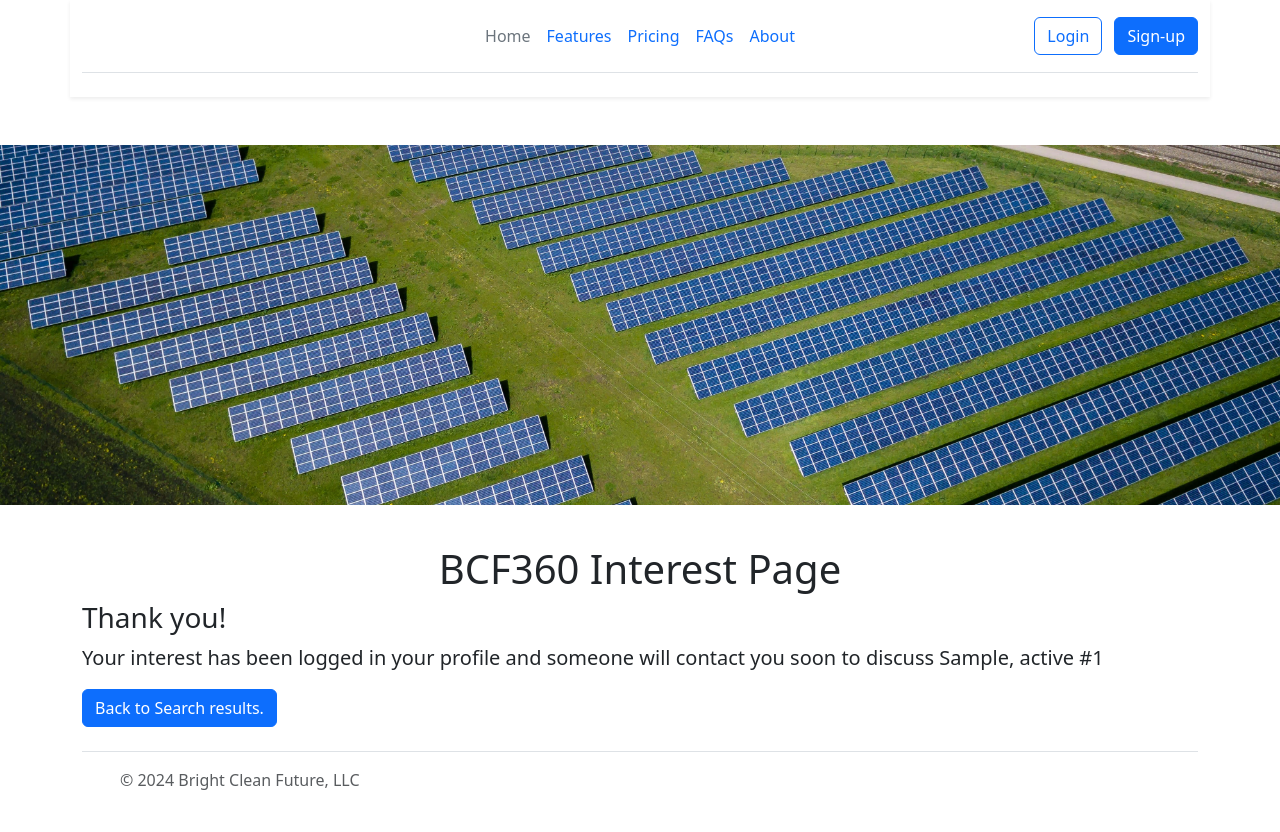
After one commit to egb-george-rice/Portal-BCF360-initial, a Flask app: template templates/interest.html in a window 1280 px wide. The commit adds this page. Run offline with Flask 3, Linux system fonts and the light colour scheme; the template is opened without the code that fills it: most values are stand-ins (such as "Sample title", 1, 10 or a date in 2020).

Commit message:
Write interest to db

```diff
--- a/main.py
+++ b/main.py
@@ -1,5 +1,5 @@
 from flask import Flask, render_template, jsonify
-from database import load_projects_from_db, load_project_from_db
+from database import load_projects_from_db, load_project_from_db, add_interest_to_db
 
 app = Flask(__name__)
 
@@ -9,16 +9,41 @@ def hello_bcf():
   projects = load_projects_from_db()
   return render_template("home.html", projects=projects)
 
+@app.route("/login")
+def login():
+  return render_template("login.html", boolean=True)
+
+@app.route("/logout")
+def login():
+  return "<p>Logout</p>"
+
+@app.route("/sign-in")
+def login():
+  return render_template("sign-in.html")
+
 @app.route("/api/projects")
 def list_projects():
   projects = load_projects_from_db()
   return jsonify(projects)
 
+@app.route("/projects/<id>/interest")
+def project_interest(id):
+  project = load_project_from_db(id)
+  add_interest_to_db(id, project)
+  return render_template("interest.html", project=project)
+
+@app.route("/projects/<id>/add_watch")
+def project_watch(id):
+  projects = load_project_from_db()
+  return jsonify(projects)
 
 @app.route("/projects/<id>")
 def show_project(id):
-    project = load_project_from_db(id)
-    return render_template("projectpage.html", project=project)
+  project = load_project_from_db(id)
+  if not project:
+    return "Not Found", 404
+
+  return render_template("projectpage.html", project=project)
 
 if __name__ == '__main__':
   app.run(host='0.0.0.0', debug=True)
--- /dev/null
+++ b/templates/interest.html
@@ -0,0 +1,22 @@
+<!DOCTYPE>
+<html>
+  <head>
+    <title>BCF360 Project ID: {{project.proj_id}}</title>
+    {% include 'bootstrap.html' %}
+  </head>
+  <body>
+    {% include 'nav.html' %}
+    {% include 'banner.html' %}
+    <div class="container">
+      <h1 class="text-center mt-4 mb-2">BCF360 Interest Page</h1>
+      <h3>Thank you!</h3>
+      <p class='lead mt=0'>Your interest has been logged in your profile and someone will contact you soon to discuss {{project.proj_county}}, {{project.proj_state}} #{{project.proj_id}}</p>
+
+      <div class="col-3 padding-right: 16px">
+        <a href="/" type='button' class="btn btn-primary">Back to Search results.</a>
+      </div>
+    </div>
+    {% include 'footer.html' %}
+
+  </body>
+</html>
```
Also changed, not shown: database.py (+8 -1 lines), templates/login.html (added, +20 -0 lines), templates/projectpage.html (+10 -6 lines), templates/sign-up.html (added, +27 -0 lines).
